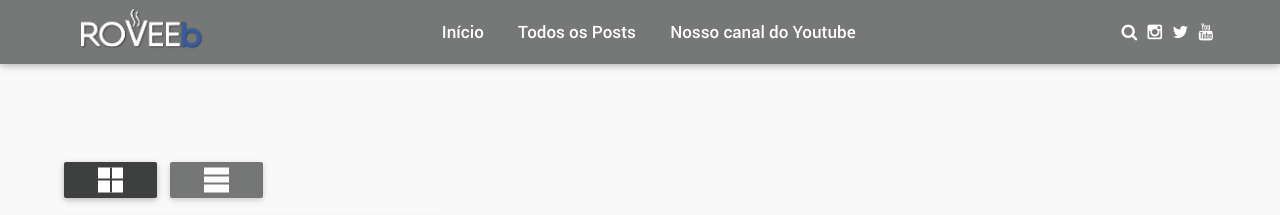
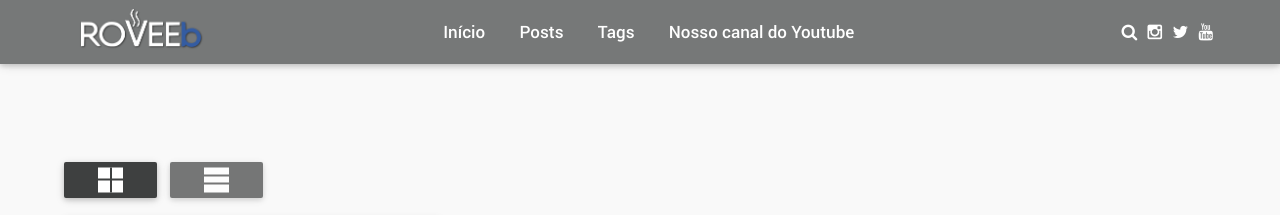
Before and after one commit to Roveeb/roveeb.github.io, a Jekyll site: the page built from index.html, in a window 1280 px wide. Shown: the top 215 px of the page. Built offline with Jekyll 4.4.1, drawn with Linux system fonts in a browser that asks for light colours; the list of posts is cut into pages by our own code.

Commit message:
Update nav.html

```diff
--- a/_includes/nav.html
+++ b/_includes/nav.html
@@ -9,10 +9,13 @@
                     <a class="homelink" href="{{ site.baseurl | replace: '//', '/' }}/">Início</a>
                 </li>
                 <li>
-                    <a href="{{ site.baseurl | replace: '//', '/' }}/archive">Todos os Posts</a>
+                    <a href="{{ site.baseurl | replace: '//', '/' }}/archive">Posts</a>
                 </li>
                 <li>
-                    <a href="https://www.youtube.com/roveeb">Nosso canal do Youtube</a>
+                    <a href="{{ site.baseurl | replace: '//', '/' }}/tag">Tags</a>
+                </li>
+                <li>
+                    <a href="https://www.youtube.com/roveeb" target="_blank">Nosso canal do Youtube</a>
                 </li>
             </ul>
         </nav>
```
